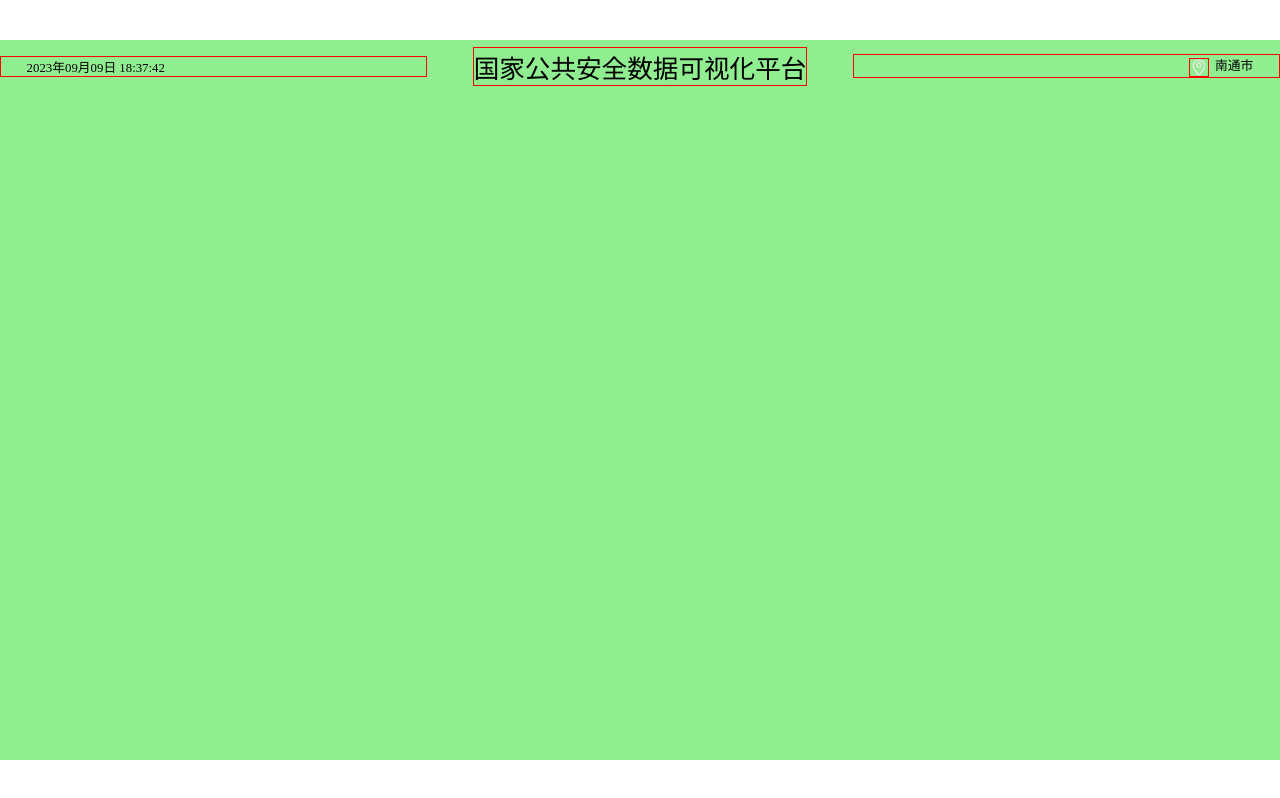
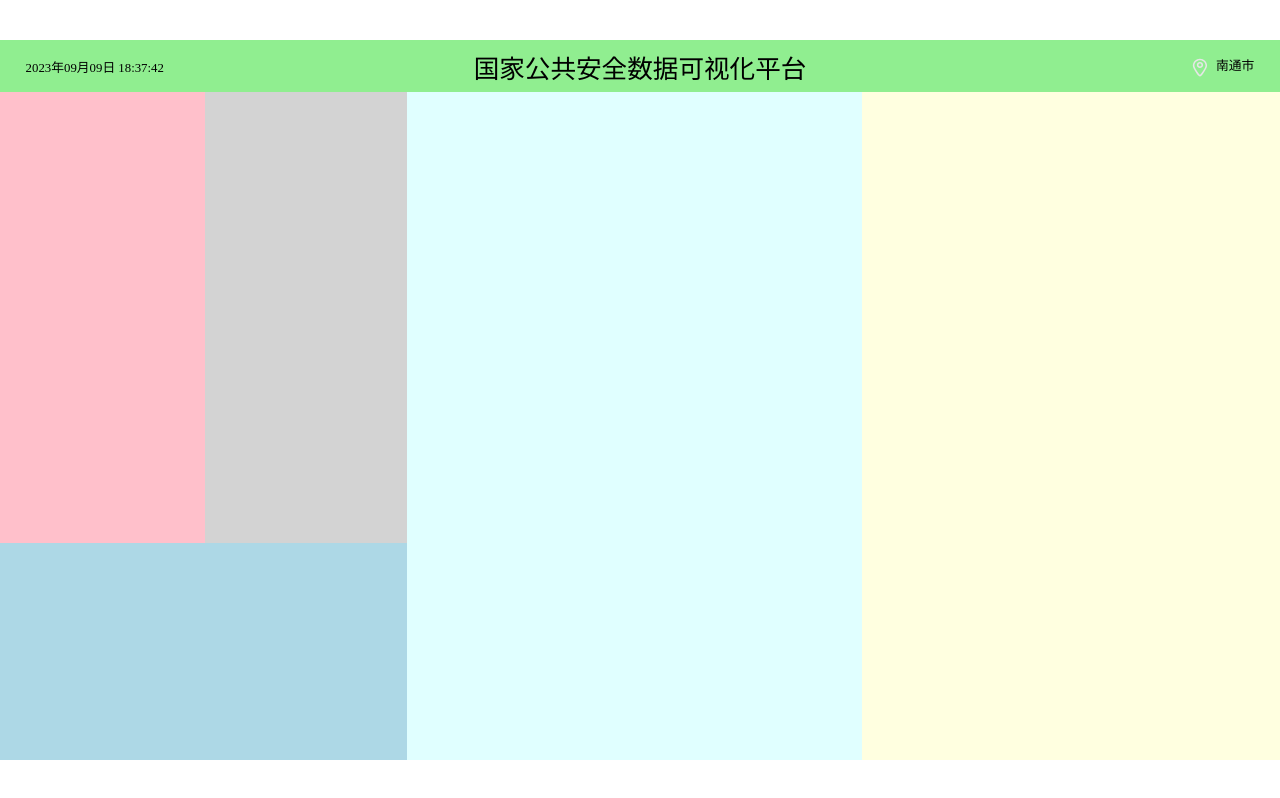
Before and after one commit to Dengky00/big-screen, a React (Vite) app: page / in a window 1280 px wide. Built offline with nearby package versions, Linux system fonts and the light colour scheme.

Commit message:
初步搭建grid布局

```diff
--- a/src/index.scss
+++ b/src/index.scss
@@ -67,7 +67,7 @@ button:focus-visible {
     background-color: #f9f9f9;
   }
 } */
-*{
+* {
   margin: 0;
   padding: 0;
   box-sizing: border-box;
@@ -75,4 +75,6 @@ button:focus-visible {
 #root {
   margin: 0 auto;
   background: lightgreen;
+  display: flex;
+  flex-direction: column;
 }
--- a/src/pages/home.scss
+++ b/src/pages/home.scss
@@ -1,30 +1,57 @@
 @import "../shared/helper";
 
 .home {
+  flex: 1;
+  display: flex;
+  flex-direction: column;
   header {
-    * {
-      border: 1px solid red;
-    }
     height: px(99);
     display: grid;
     grid: 1fr/1fr 1fr 1fr;
-    .date {
-        align-self: center;
-        padding-left: 2rem;
+    > .date {
+      align-self: center;
+      padding-left: 2rem;
     }
-    .title {
+    > .title {
       place-self: center;
       font-size: 2rem;
     }
-    .city {
-        align-self: center;
-        text-align: end;
-        padding-right: 2rem;
-      .local {
+    > .city {
+      align-self: center;
+      text-align: end;
+      padding-right: 2rem;
+      > .local {
         width: 1.5rem;
         vertical-align: middle;
         margin-right: 0.5rem;
       }
     }
   }
+  > main {
+    flex: 1;
+    display: grid;
+    grid-template:
+      "box1 box2 box4 box5" 755fr
+      "box3 box3 box4 box5" 363fr / 366fr 361fr 811fr 747fr;
+    > .section1 {
+      grid-area: box1;
+      background: pink;
+    }
+    > .section2 {
+      grid-area: box2;
+      background: lightgray;
+    }
+    > .section3 {
+      grid-area: box3;
+      background: lightblue;
+    }
+    > .section4 {
+      grid-area: box4;
+      background: lightcyan;
+    }
+    > .section5 {
+      grid-area: box5;
+      background: lightyellow;
+    }
+  }
 }
```
